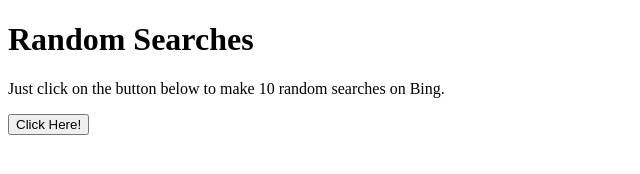
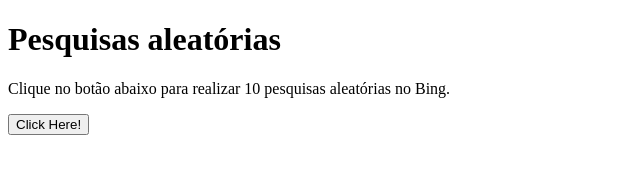
Before and after one commit to lucaslima7027/pesquisas_aleatorias, a plain HTML site: page index.html in a window 1280 px wide. Shown: the whole page, without its empty margins (0-640 px from the left). Drawn offline with Linux system fonts and the light colour scheme.

Commit message:
Adcionando conteudo no readme.md e mudando para ptbr

```diff
--- a/index.html
+++ b/index.html
@@ -3,12 +3,12 @@
 <head>
     <meta charset="UTF-8">
     <meta name="viewport" content="width=device-width, initial-scale=1.0">
-    <title>Document</title>
+    <title>Pesquisas Aleatórias</title>
 
 </head>
 <body>
-    <h1>Random Searches</h1>
-    <p>Just click on the button below to make 10 random searches on Bing.</p>
+    <h1>Pesquisas aleatórias</h1>
+    <p>Clique no botão abaixo para realizar 10 pesquisas aleatórias no Bing.</p>
     <button onclick="openTab()">Click Here!</button>
 
     <script src="script.js"></script>
```
Also changed, not shown: 1 other file.
